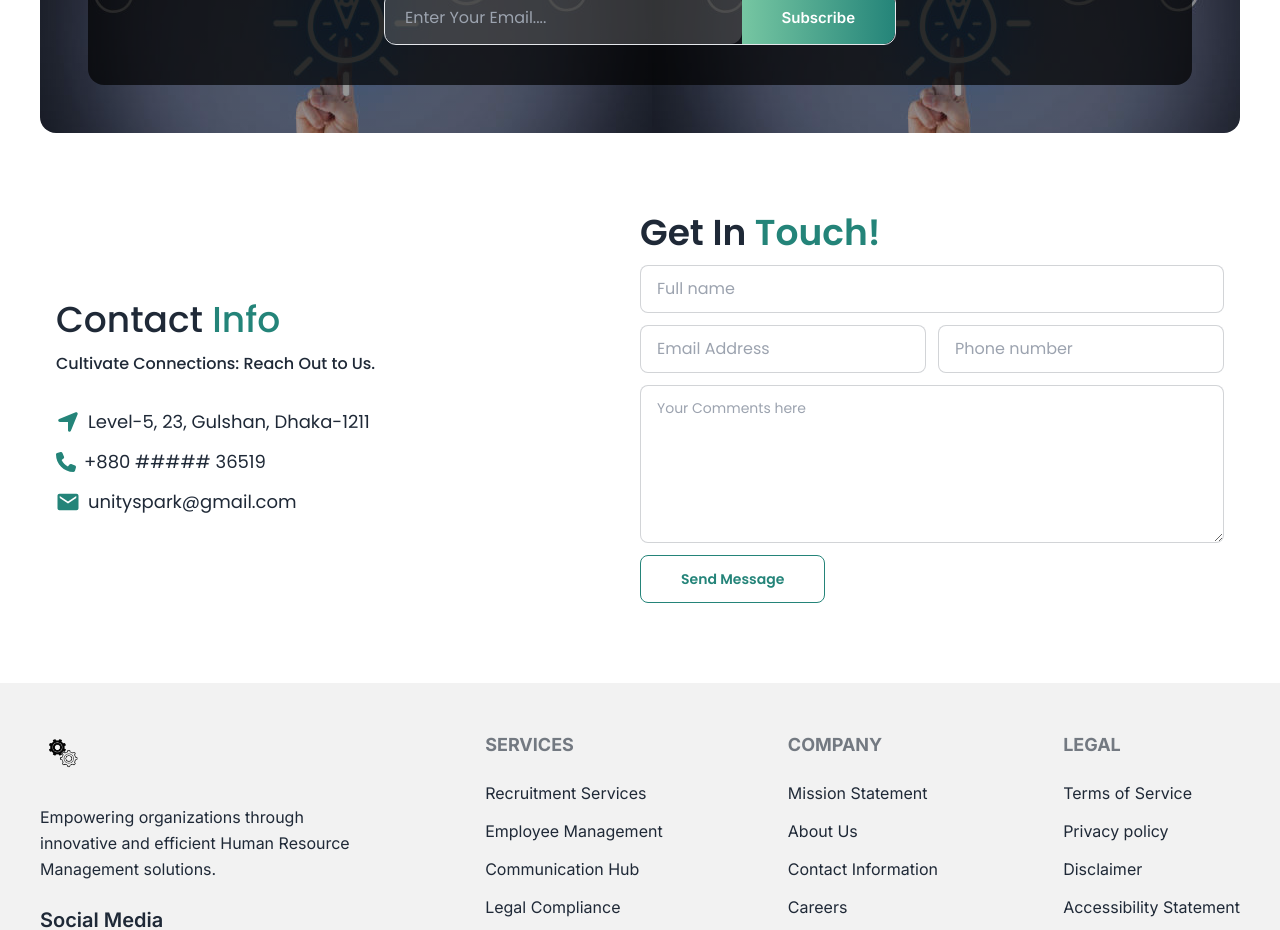
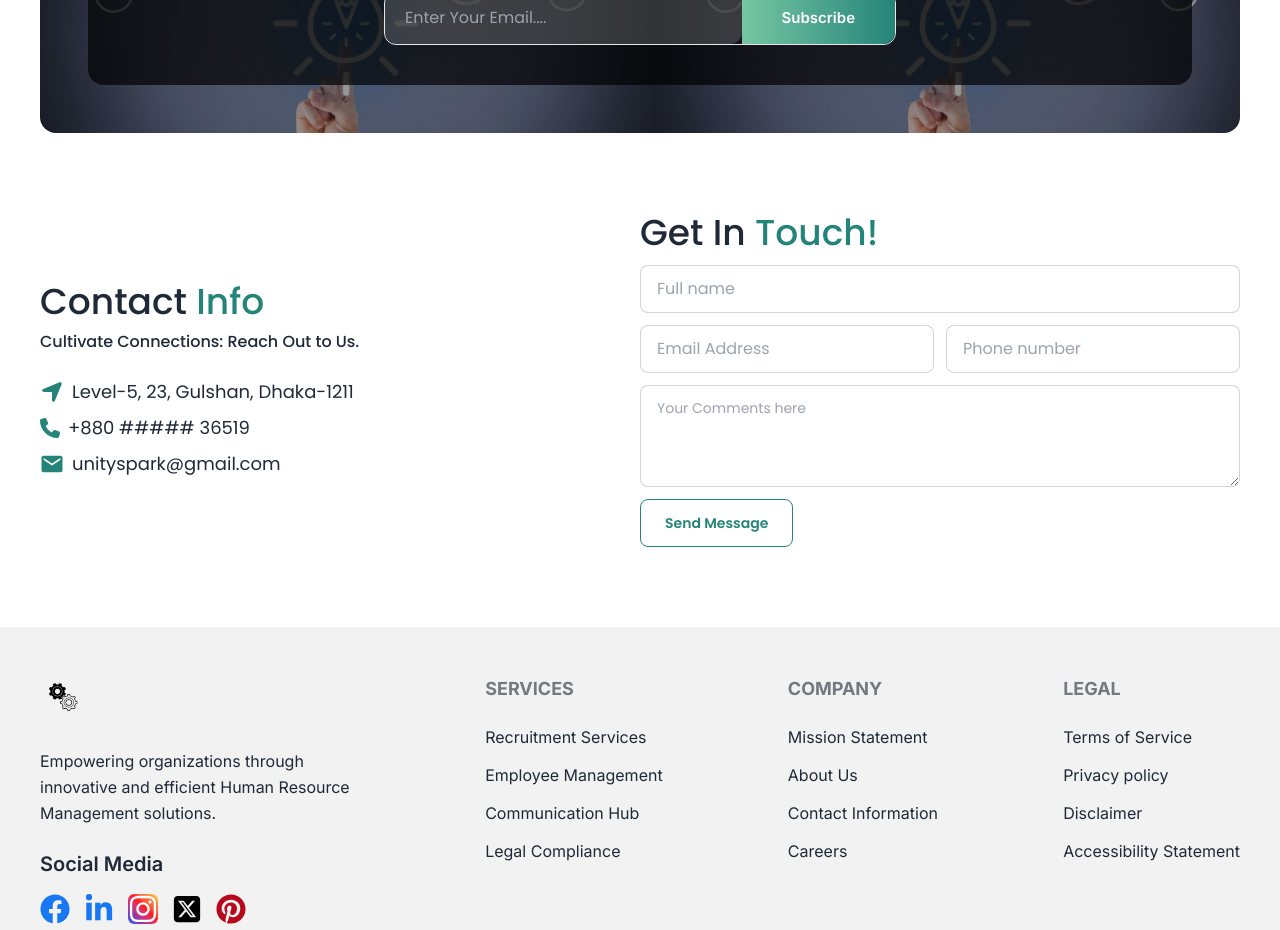
Before and after one commit to mursalinmirme/unity-spark, a React (Vite) app: page / in a window 1280 px wide. Shown: the part 3660-4590 px from the top of the page. Built offline with nearby package versions, Linux system fonts and the light colour scheme.

Commit message:
some improvments have added on contact section

```diff
--- a/src/pages/components/HomeComponents/ContactUs/ContactUs.jsx
+++ b/src/pages/components/HomeComponents/ContactUs/ContactUs.jsx
@@ -41,17 +41,17 @@ const ContactUs = () => {
     console.log(contactInfo);
   };
   return (
-    <div className="max-w-7xl mx-auto px-4">
+    <div className="max-w-7xl mx-auto">
       <div
         id="contact"
         className="py-10 lg:py-20 md:grid grid-cols-4 items-center max-w-7xl mx-auto"
       >
-        <div className="col-span-2 space-y-3 mb-16 md:mb-0">
-          <div className="mb-8">
+        <div className="col-span-2 space-y-2 mb-16 md:mb-0">
+          <div className="mb-6">
             <h1 className="text-3xl md:text-4xl font-medium ">
               Contact <span className=" text-[#248479]">Info</span>
             </h1>
-            <h6 className="font-medium mt-3">
+            <h6 className="font-medium mt-2">
               Cultivate Connections: Reach Out to Us.
             </h6>
           </div>
@@ -70,7 +70,7 @@ const ContactUs = () => {
         </div>
 
         <div className="col-span-2">
-          <h1 className="text-3xl md:text-4xl font-semibold mb-3">
+          <h1 className="text-3xl md:text-4xl font-medium mb-3">
             Get In <span className=" text-[#248479]">Touch!</span>
           </h1>
           <form onSubmit={handleSubmit(onSubmit)}>
@@ -86,10 +86,9 @@ const ContactUs = () => {
                   <p className="text-[#248479]">name is required.</p>
                 )}
               </div>
-
             </div>
             <div className="md:flex space-y-5 md:space-y-0 gap-3 mt-3">
-            <div className="form-control w-full">
+              <div className="form-control w-full">
                 <input
                   {...register("email", { required: true })}
                   type="email"
@@ -115,7 +114,7 @@ const ContactUs = () => {
             <div className="form-control my-3">
               <textarea
                 {...register("message", { required: true })}
-                rows={5}
+                rows={3}
                 placeholder="Your Comments here"
                 className="textarea textarea-bordered"
               ></textarea>
@@ -125,7 +124,7 @@ const ContactUs = () => {
             </div>
             <div>
               <input
-                className="btn btn-outline border-[#248479] text-[#248479] md:px-10"
+                className="btn btn-outline border-[#248479] text-[#248479] md:px-6"
                 type="submit"
                 value="Send Message"
               />
```
